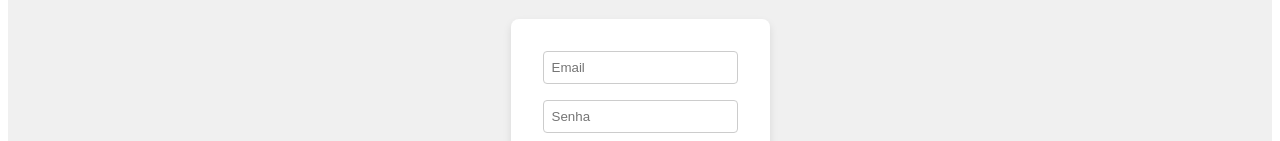
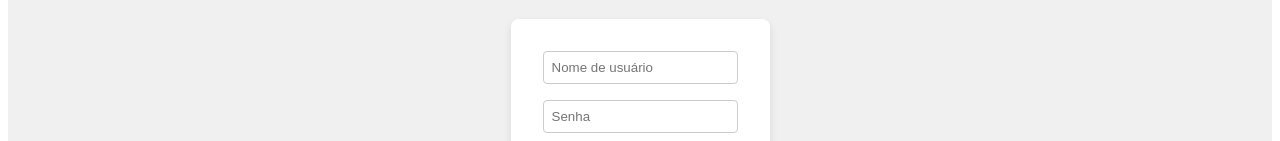
Before and after one commit to BrunoDev2003/ChatHub-Frontend, a React (Create React App) app: page / in a window 1280 px wide. Shown: the part 364-505 px from the top of the page. Built offline with nearby package versions, Linux system fonts and the light colour scheme.

Commit message:
instalando axios e usando hooks useEffect para requests HTTP e conectar ao backend spring

```diff
--- a/package.json
+++ b/package.json
@@ -6,6 +6,7 @@
     "@testing-library/jest-dom": "^5.17.0",
     "@testing-library/react": "^13.4.0",
     "@testing-library/user-event": "^13.5.0",
+    "axios": "^1.7.7",
     "chathub_front": "file:",
     "react": "^18.3.1",
     "react-dom": "^18.3.1",
--- a/src/components/LoginPage/LoginPage.js
+++ b/src/components/LoginPage/LoginPage.js
@@ -1,14 +1,32 @@
-import React, {useState} from 'react';
+import React, {useEffect, useState} from 'react';
+import axios from 'axios';
 import { Container, Header, Form, Input, Button, Footer } from './LoginPage.styles';
 
 const LoginPage = () => {
-  const [email, setEmail] = useState('');
+  const [username, setUsername] = useState('');
   const [password, setPassword] = useState('');
+
+  useEffect(() => {
+    axios.get('https://localhost:8080')
+      .then(response => {
+        console.log('backend está rodando...', response.data)
+      })
+      .catch(error => {
+        console.error('Ocorreu um erro a conexão com o back...', error)
+      });
+  }, []);
 
   const handleSubmit = (e) => {
     e.preventDefault();
+    axios.post('https://localhost:8080', { username, password })
+    .then(response => {
+      console.log('Usuário logado com sucesso!', response.data)
+    })
+    .catch(error => {
+      console.error('Ocorreu um erro ao fazer login...', error)
+    });
     // Handle login logic here
-    console.log('Email:', email);
+    console.log('Username:', username);
     console.log('Password:', password);
   };
 
@@ -16,10 +34,10 @@ const LoginPage = () => {
     <Container>
       <Header> ChatHub - Login</Header>
       <Form onSubmit={handleSubmit}>
-        <Input type="email"
-        placeholder="Email"
-        value={email}
-        onChange={(e) => setEmail(e.target.value)}
+        <Input type="text"
+        placeholder="Nome de usuário"
+        value={username}
+        onChange={(e) => setUsername(e.target.value)}
         />
 
         <Input type="password"
```
Also changed, not shown: 1 other file (tests, documents, lock files or other folders).
